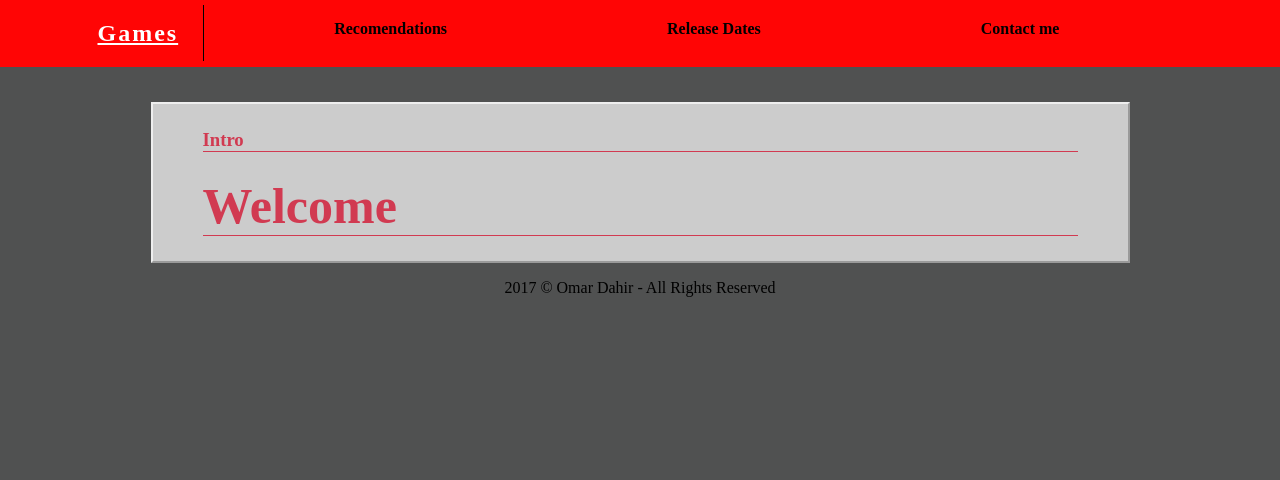
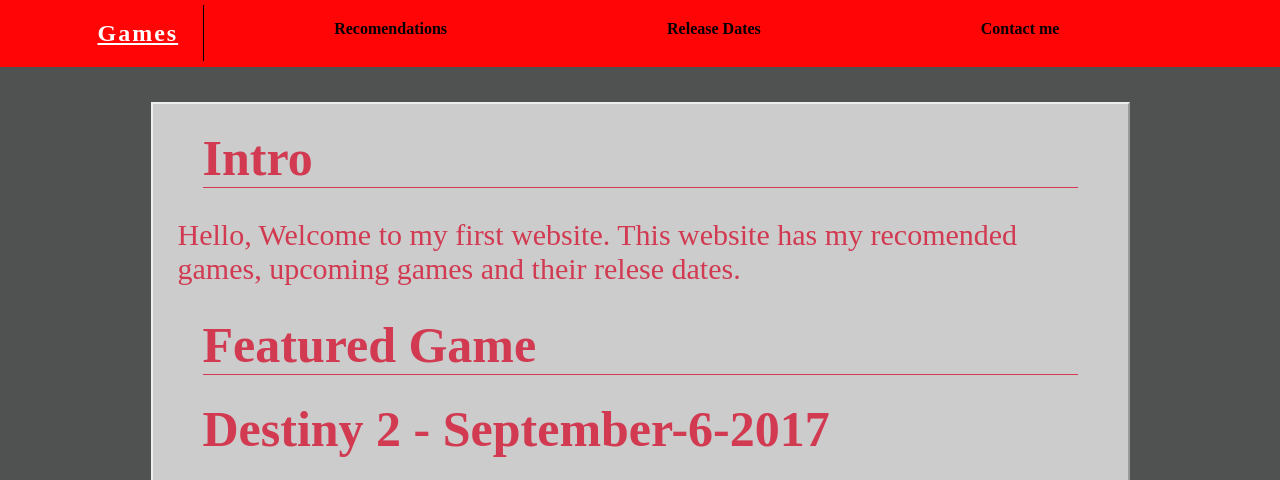
Before and after one commit to omardahir/My-Game-Website, a plain HTML site: page index.html in a window 1280 px wide. Shown: the top 480 px of the page. Drawn offline with Linux system fonts and the light colour scheme; grey boxes are pictures that could not be loaded.

Commit message:
added my site files.

```diff
--- a/css/style.css
+++ b/css/style.css
@@ -135,3 +135,9 @@
 height: auto;
 width: 880px;
 }
+.intro_text {
+  font-size: 30px;
+}
+.featured_game {
+border-bottom: 0px;
+}
--- a/index.html
+++ b/index.html
@@ -18,10 +18,11 @@
 
   <article>
     <section>
-    <h1>Intro</h1>
-  </section>
-    <section>
-      <h2>Welcome<span></span></h2>
+      <h2>Intro</h2>
+      <p class="intro_text">Hello, Welcome to my first website. This website has my recomended games, upcoming games and their relese dates.</p>
+      <h2>Featured Game</h2>
+      <h2 class="featured_game">Destiny 2<span> - September-6-2017</span></h2>
+          <img src="http://compass.xbox.com/assets/96/6b/966baf34-e121-4173-a3d7-b7ff5475f880.jpg?n=D2_GLP-Page-Hero-1084_1920x600.jpg" class="Release_Date_Image">
     </section>
     <section></section>
     <section></section>
```
Also changed, not shown: Release_Dates.html (+8 -0 lines).
